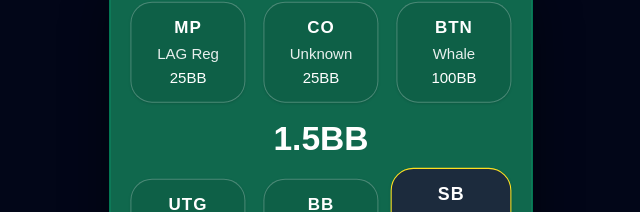
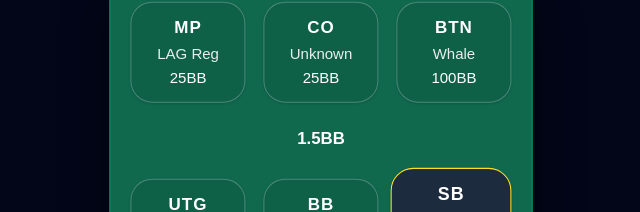
Before and after one commit to jonnyness78/poker-trainer, a Next.js app: page / in a window 1280 px wide. Shown: the part 93-305 px from the top of the page, without its empty margins (319-959 px from the left). Built offline with nearby package versions, Linux system fonts and the light colour scheme.

Commit message:
Change font size of pot display in page component

```diff
--- a/app/page.tsx
+++ b/app/page.tsx
@@ -594,7 +594,7 @@ function PokerTrainer() {
           })}
 
           <div className="absolute left-1/2 top-1/2 w-24 -translate-x-1/2 -translate-y-1/2 text-center">
-            <div className="text-[2.1rem] font-bold leading-none text-white">{scenario.pot}BB</div>
+            <div className="text-[1.05rem] font-bold leading-none text-white">{scenario.pot}BB</div>
           </div>
         </div>
 
```
